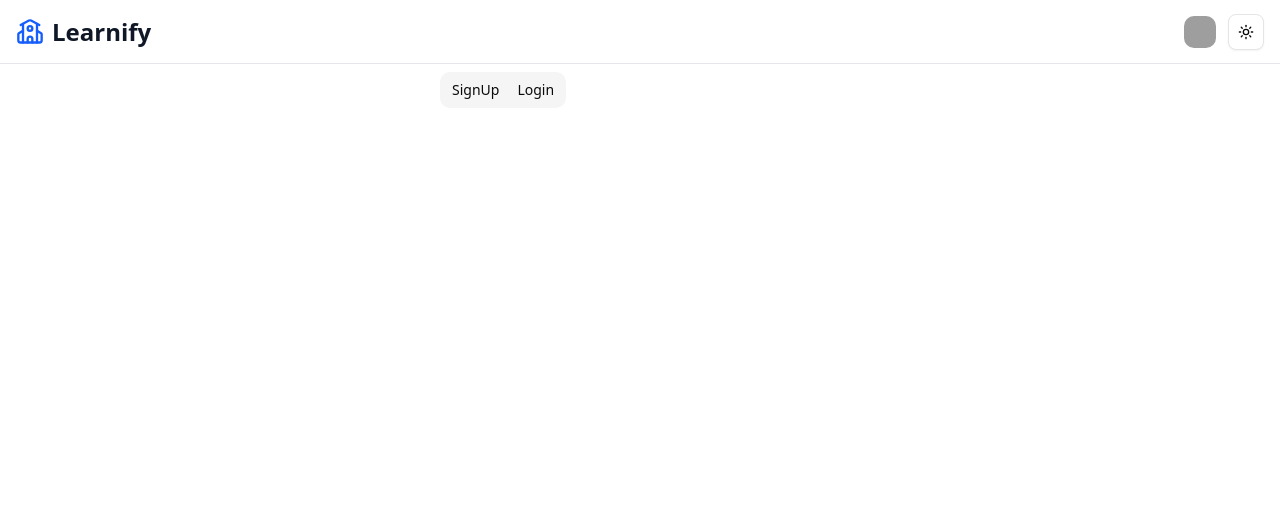
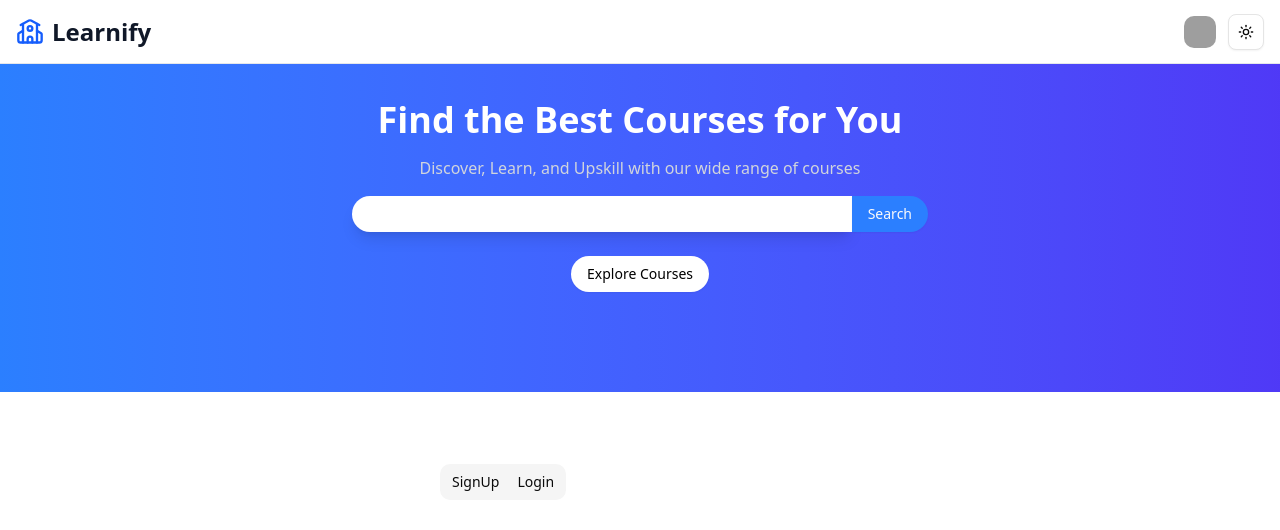
Before and after one commit to Anantpandey07/Learnify, a React (Vite) app in the folder client/: page / in a window 1280 px wide. Shown: the top 530 px of the page. Built offline with nearby package versions, Linux system fonts and the light colour scheme; grey boxes are pictures that could not be loaded.

Commit message:
HeroSection Done

```diff
--- a/client/src/App.jsx
+++ b/client/src/App.jsx
@@ -5,12 +5,14 @@
 import { Button } from './components/ui/button'
 import Login from './pages/login'
 import Navbar from './components/Navbar'
+import HeroSection from './pages/student/HeroSection'
 
 function App() {
 
   return (
     <main>
       <Navbar/>
+      <HeroSection/>
       <Login/>
     </main>
   )
--- /dev/null
+++ b/client/src/pages/student/HeroSection.jsx
@@ -0,0 +1,23 @@
+import { Button } from '@/components/ui/button';
+import { Input } from '@/components/ui/input';
+import React from 'react'
+
+const HeroSection = () => {
+    return (
+        <div className='relative bg-gradient-to-r from-blue-500 to-indigo-600 dark:from-gray-800 dark:to-gray-900 py-25 px-5'>
+            <div className='max-w-xl mx-auto'>
+                    <h1 className='flex justify-center text-white text-4xl font-bold mb-4'>Find the Best Courses for You</h1>
+                    <p className='flex justify-center text-gray-300 dark:text-gray-500 mb-4'>Discover, Learn, and Upskill with our wide range of courses</p>
+                    <form className='flex'>
+                        <Input type="text" className="flex-grow bg-white border-none focus-visible:ring-0 px-6 py-3 dark:text-gray-100 rounded-s-full shadow-lg overflow-hidden max-w-xl mx-auto mb-6"/>
+                        <Button className="rounded-e-full bg-blue-500 dark:bg-gray-400 hover:bg-blue-700 dark:hover:bg-blue-900">Search</Button>
+                    </form>
+                    <div className='flex justify-center'>
+                        <Button className=" text-black bg-white dark:bg-gray-800 rounded-full hover:bg-gray-300 dark:hover:bg-blue-900">Explore Courses</Button>
+                    </div>
+            </div>
+        </div>
+    )
+}
+
+export default HeroSection;
```
